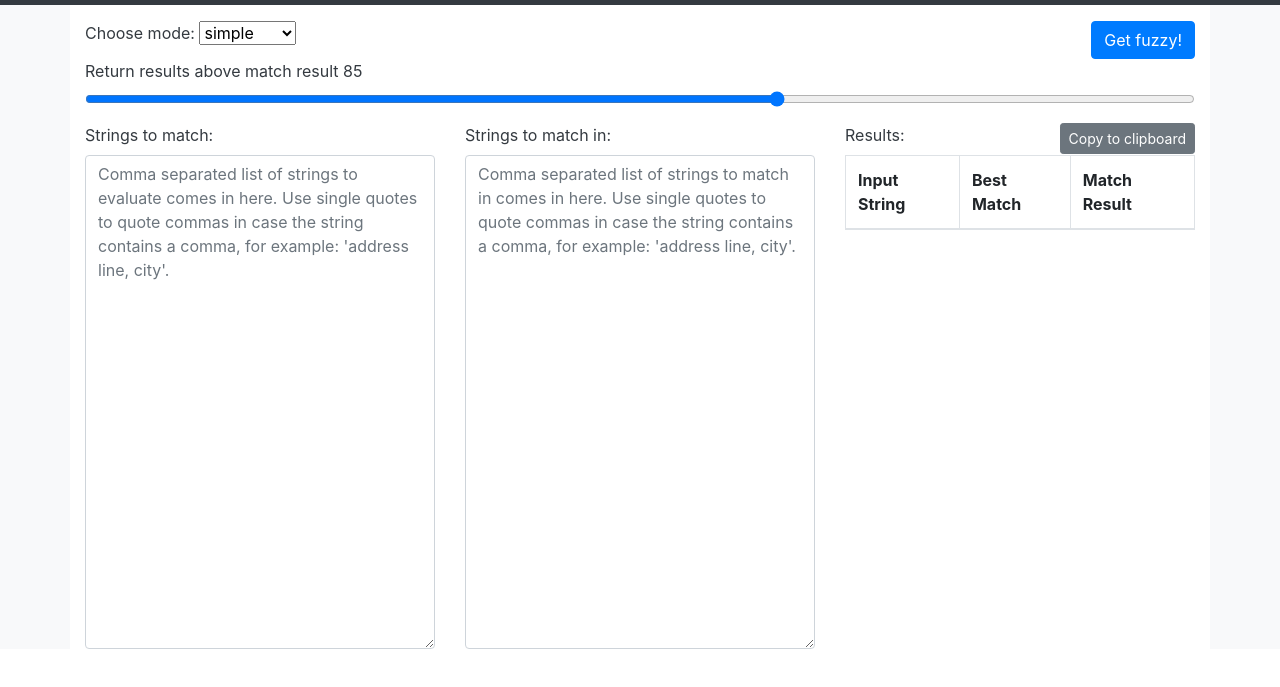
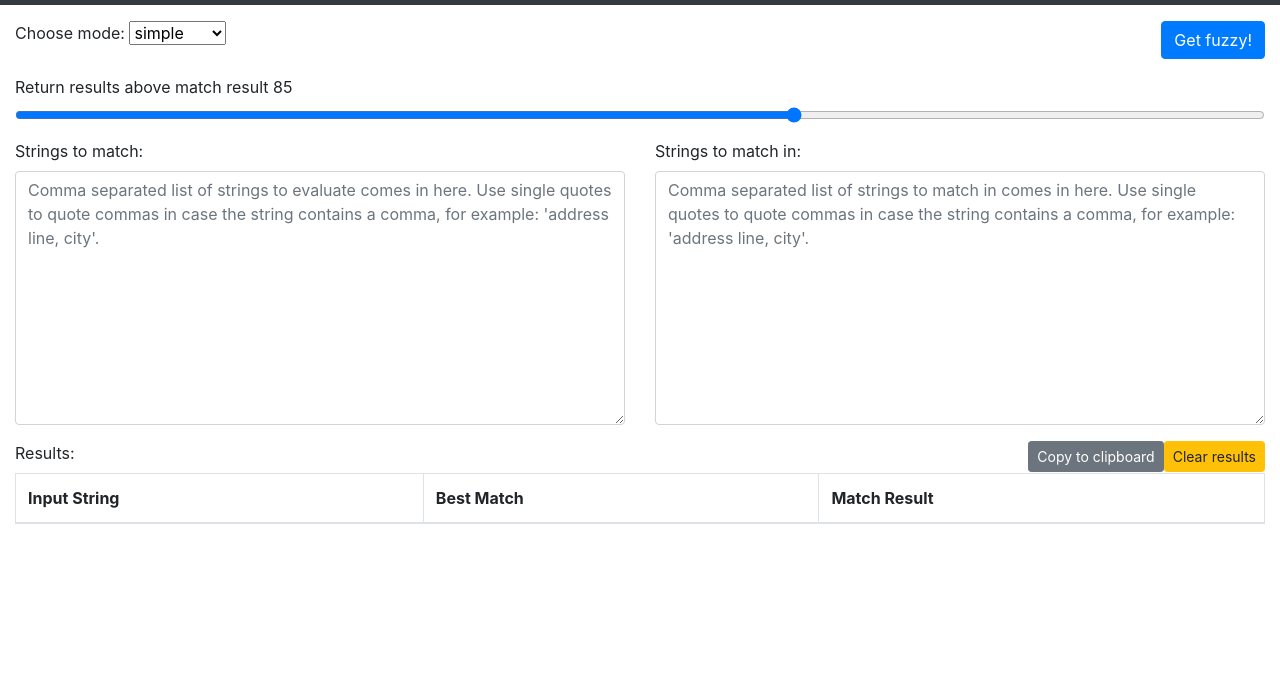
Before and after one commit to datahappy1/go_fuzzymatch_webapp, a plain HTML site: page ui/static/index.html in a window 1280 px wide. Shown: the part 51-738 px from the top of the page. Drawn offline with nearby package versions, Linux system fonts and the light colour scheme.

Commit message:
improving layout for index.html

```diff
--- a/ui/static/index.html
+++ b/ui/static/index.html
@@ -49,14 +49,13 @@
 <!-- Navigation end-->
 
 <!-- Body Container start-->
-    <div class="container-fluid bg-light text-dark">
+<div class="container-fluid">
 
-        <div class="container pt-3 bg-white text-dark">
     <div class="alert alert-danger" role="alert" id="mandatoryFieldsNotFilledAlert" style="display:none;">
         Mandatory fields not filled
     </div>
 
-            <div class="row">
+    <div class="row pt-3">
         <div class="col-sm">
             <label for="mode">Choose mode:</label>
             <select class="form-select" name="mode" id="mode">
@@ -69,11 +68,12 @@
         </div>
         <div class="col-sm">
             <button class="btn btn-primary float-right" onclick="buttonHandler()" id="submitButton">Get
-                        fuzzy!</button>
+                fuzzy!
+            </button>
         </div>
     </div>
 
-            <div class="row">
+    <div class="row pt-3">
         <div class="col-sm">
             <label for="formControlRange" id="labelformControlRange">Return results above match result</label>
             <output id="amount" name="amount" for="rangeInput">85</output>
@@ -82,24 +82,26 @@
         </div>
     </div>
 
-        </div>
 
-        <div class="container pt-3 bg-white text-dark">
-            <div class="row">
+    <div class="row pt-3">
         <div class="col-sm">
             <label for="stringsToMatch">Strings to match:</label>
-                    <textarea class="form-control" id="stringsToMatch" name="stringsToMatch" rows="20" cols="50"
+            <textarea class="form-control" id="stringsToMatch" name="stringsToMatch" rows="10" cols="50"
                       placeholder="Comma separated list of strings to evaluate comes in here. Use single quotes to quote commas in case the string contains a comma, for example: &#039;address line, city&#039;."></textarea>
 
         </div>
         <div class="col-sm">
             <label for="stringsToMatchIn">Strings to match in:</label>
-                    <textarea class="form-control" id="stringsToMatchIn" name="stringsToMatchIn" rows="20" cols="50"
+            <textarea class="form-control" id="stringsToMatchIn" name="stringsToMatchIn" rows="10" cols="50"
                       placeholder="Comma separated list of strings to match in comes in here. Use single quotes to quote commas in case the string contains a comma, for example: &#039;address line, city&#039;."></textarea>
 
         </div>
+    </div>
+
+    <div class="row pt-3">
         <div class="col-sm">
             <label for="resultsTable">Results:</label>
+            <button type="button" class="btn btn-warning btn-sm float-right">Clear results</button>
             <button type="button" class="btn btn-secondary btn-sm float-right">Copy to clipboard</button>
             <table class="table table-bordered" id="resultsTable">
                 <thead>
@@ -113,9 +115,18 @@
                 </tbody>
             </table>
         </div>
+    </div>
 
+
+    <div class="row pt-3">
+        <div class="col-sm">
+        </div>
+        <div class="col-sm">
+        </div>
+        <div class="col-sm">
         </div>
     </div>
+
 
 </div>
 <!-- BodyContainer end-->
@@ -125,10 +136,10 @@
 <script>
     function buttonHandler() {
         if (isValidMandatoryComponents() === false) {
-                toggleMissingMandatoryComponentsAlert(action = "show");
+            toggleMissingMandatoryComponentsAlert("show");
             return
         }
-            toggleMissingMandatoryComponentsAlert(action = "hide");
+        toggleMissingMandatoryComponentsAlert("hide");
 
         clearResultsTable();
         createRequestStartFetchingChain();
```
Lines whose indentation alone changed are shown as unchanged.
